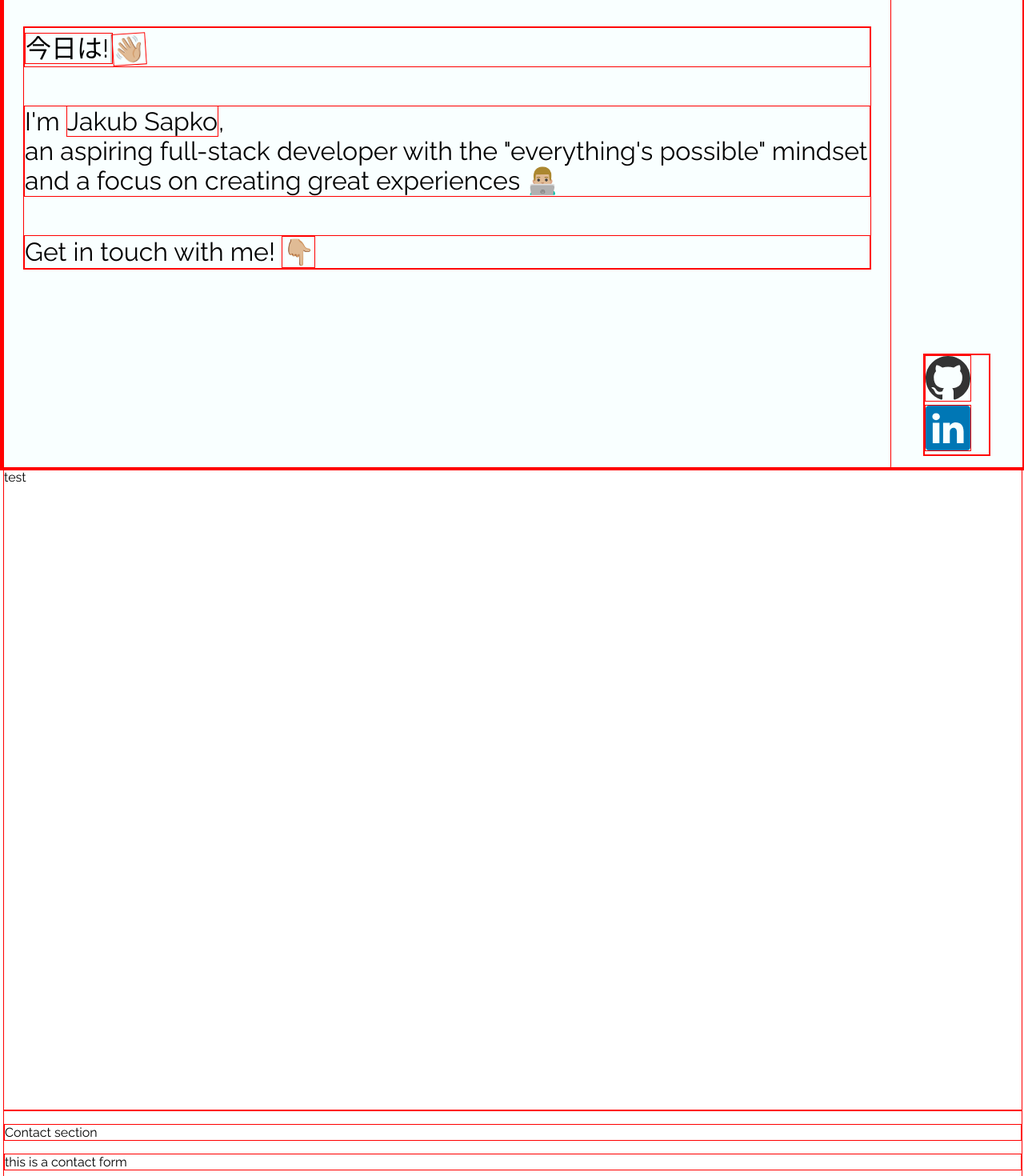
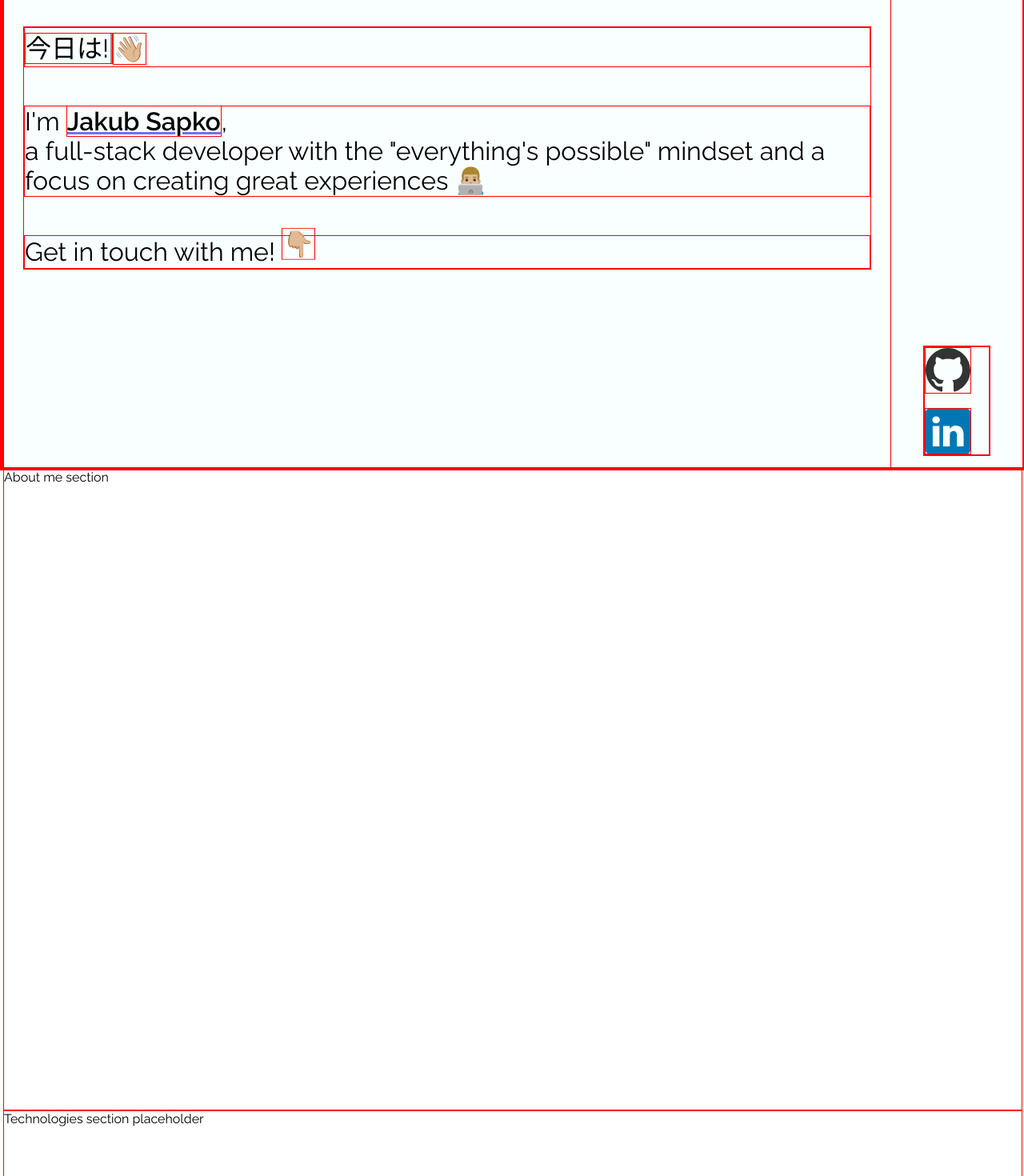
Before and after one commit to JakubSapko/JakubSapko.github.io, a React (Vite) app: page / in a window 1280 px wide. Shown: the part 220-1690 px from the top of the page at 80% size. Built offline with nearby package versions, Linux system fonts and the light colour scheme.

Commit message:
add: all sections placeholders, minor styling changes

```diff
--- a/src/App.tsx
+++ b/src/App.tsx
@@ -1,12 +1,19 @@
 import { Landing } from "./Sections/Landing/Landing";
 import { Layout } from "./components/Layout";
 import { Contact } from "./Sections/Contact/Contact";
+import { About } from "./Sections/About/About";
+import { Technologies } from "./Sections/Technologies/Technologies";
+import { Projects } from "./Sections/Projects/Projects";
+import { Timeline } from "./Sections/Timeline/Timeline";
 
 export const App = () => {
     return (
         <Layout>
             <Landing />
-            <div className="panel">test</div>
+            <About />
+            <Technologies />
+            <Timeline />
+            <Projects />
             <Contact />
         </Layout>
     );
--- /dev/null
+++ b/src/Sections/About/About.tsx
@@ -0,0 +1,3 @@
+export const About = () => {
+    return <div className="panel">About me section</div>;
+};
--- a/src/Sections/Landing/Icons/icons.scss
+++ b/src/Sections/Landing/Icons/icons.scss
@@ -1,5 +1,8 @@
 .icons {
     width: 5rem;
+    display: flex;
+    flex-direction: column;
+    gap: 1.125rem;
     * {
         width: 3.5rem;
         height: 3.5rem;
--- a/src/Sections/Landing/Landing.tsx
+++ b/src/Sections/Landing/Landing.tsx
@@ -15,10 +15,9 @@ export const Landing = () => {
                     <span className="hello-emoji">👋🏼</span>
                 </div>
                 <div>
-                    I'm <span className="name">Jakub Sapko</span>, <br /> an
-                    aspiring full-stack developer with the "everything's
-                    possible" mindset and a focus on creating great experiences
-                    👨🏼‍💻
+                    I'm <span className="name">Jakub Sapko</span>, <br /> a
+                    full-stack developer with the "everything's possible"
+                    mindset and a focus on creating great experiences 👨🏼‍💻
                 </div>
                 <div className="get-in-touch" onClick={() => scrollToBottom()}>
                     Get in touch with me! <div className="down-hand">👇🏼</div>
--- a/src/Sections/Landing/landing.scss
+++ b/src/Sections/Landing/landing.scss
@@ -113,3 +113,8 @@
         transform: translateY(-8px);
     }
 }
+
+.name {
+    text-decoration: underline 3px solid rgba(78, 78, 255, 0.808);
+    font-weight: 600;
+}
--- /dev/null
+++ b/src/Sections/Projects/Projects.tsx
@@ -0,0 +1,3 @@
+export const Projects = () => {
+    return <div className="panel">Projects section placeholder</div>;
+};
--- /dev/null
+++ b/src/Sections/Technologies/Technologies.tsx
@@ -0,0 +1,3 @@
+export const Technologies = () => {
+    return <div className="panel">Technologies section placeholder</div>;
+};
--- /dev/null
+++ b/src/Sections/Timeline/Timeline.tsx
@@ -0,0 +1,3 @@
+export const Timeline = () => {
+    return <div className="panel">Timeline section placeholder</div>;
+};
```
Also changed, not shown: package.json (indentation only).
